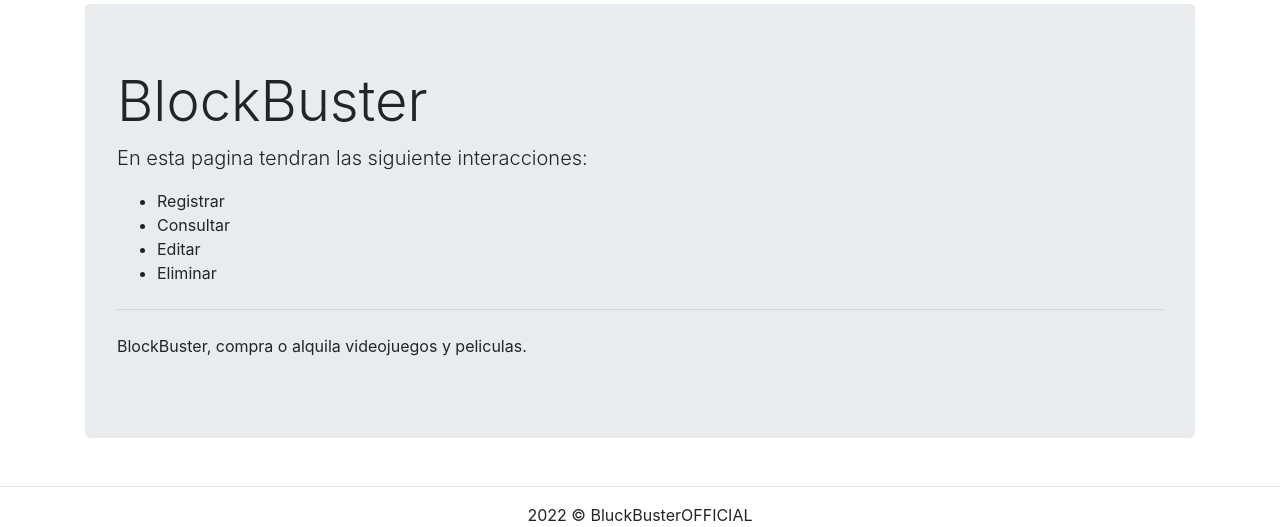
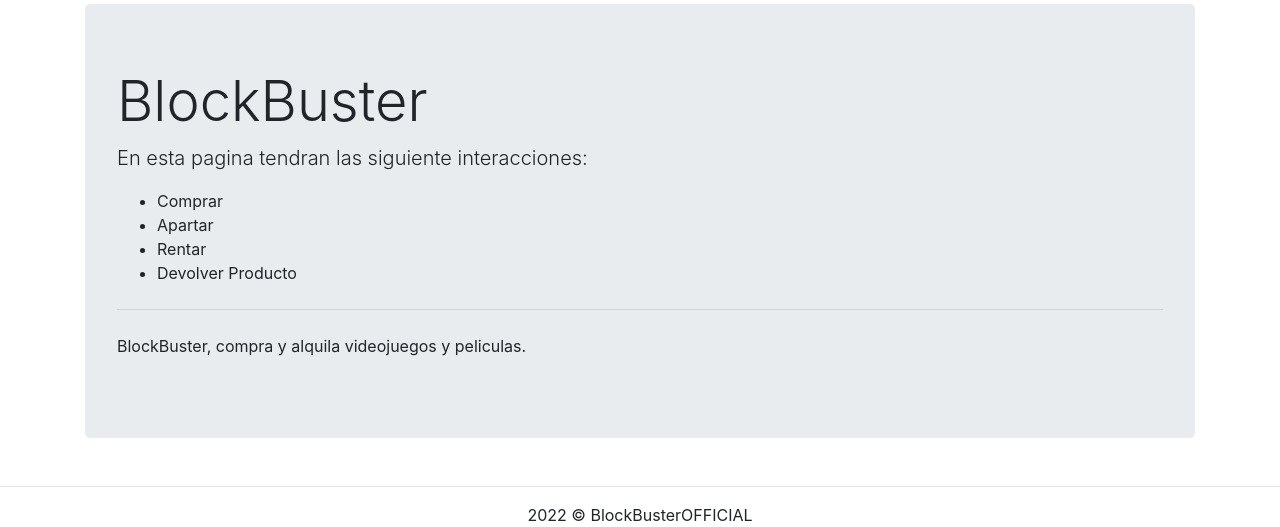
Before and after one commit to SergioGPerez/BlockBuster_Parcial2, a PHP site: page / in a window 1280 px wide. Shown: the part 346-873 px from the top of the page. Run offline with PHP 8.4, Linux system fonts and the light colour scheme.

Commit message:
Update index.php

```diff
--- a/parcial2/PracticaWebDatos/index.php
+++ b/parcial2/PracticaWebDatos/index.php
@@ -4,7 +4,7 @@
     <meta charset="UTF-8">
     <meta http-equiv="X-UA-Compatible" content="IE=edge">
     <meta name="viewport" content="width=device-width, initial-scale=1.0">
-    <title>Pagina 100% oficial - BlockBuster</title>
+    <title>BlockBuster</title>
     <link rel="stylesheet" href="css/bootstrap.css">
     <script src="js/jquery-3.6.1.js"></script>
 </head>
@@ -19,21 +19,21 @@
                     <p class="lead">
                         En esta pagina tendran las siguiente interacciones:
                          <ul>
-                            <li>Registrar</li>
-                            <li>Consultar</li>
-                            <li>Editar</li>
-                            <li>Eliminar</li>
+                            <li>Comprar</li>
+                            <li>Apartar</li>
+                            <li>Rentar</li>
+                            <li>Devolver Producto</li>
                          </ul>
                     </p>
                     <hr class="my-4">
-                    <p>BlockBuster, compra o alquila videojuegos y peliculas.</p>
+                    <p>BlockBuster, compra y alquila videojuegos y peliculas.</p>
                   </div>
             </div>
         </div>
     </div>
     <footer class="text-center">
         <hr>
-        2022 &copy; BluckBusterOFFICIAL
+        2022 &copy; BlockBusterOFFICIAL
     </footer>
     <script src="js/bootstrap.js"></script>
 </body>
```
